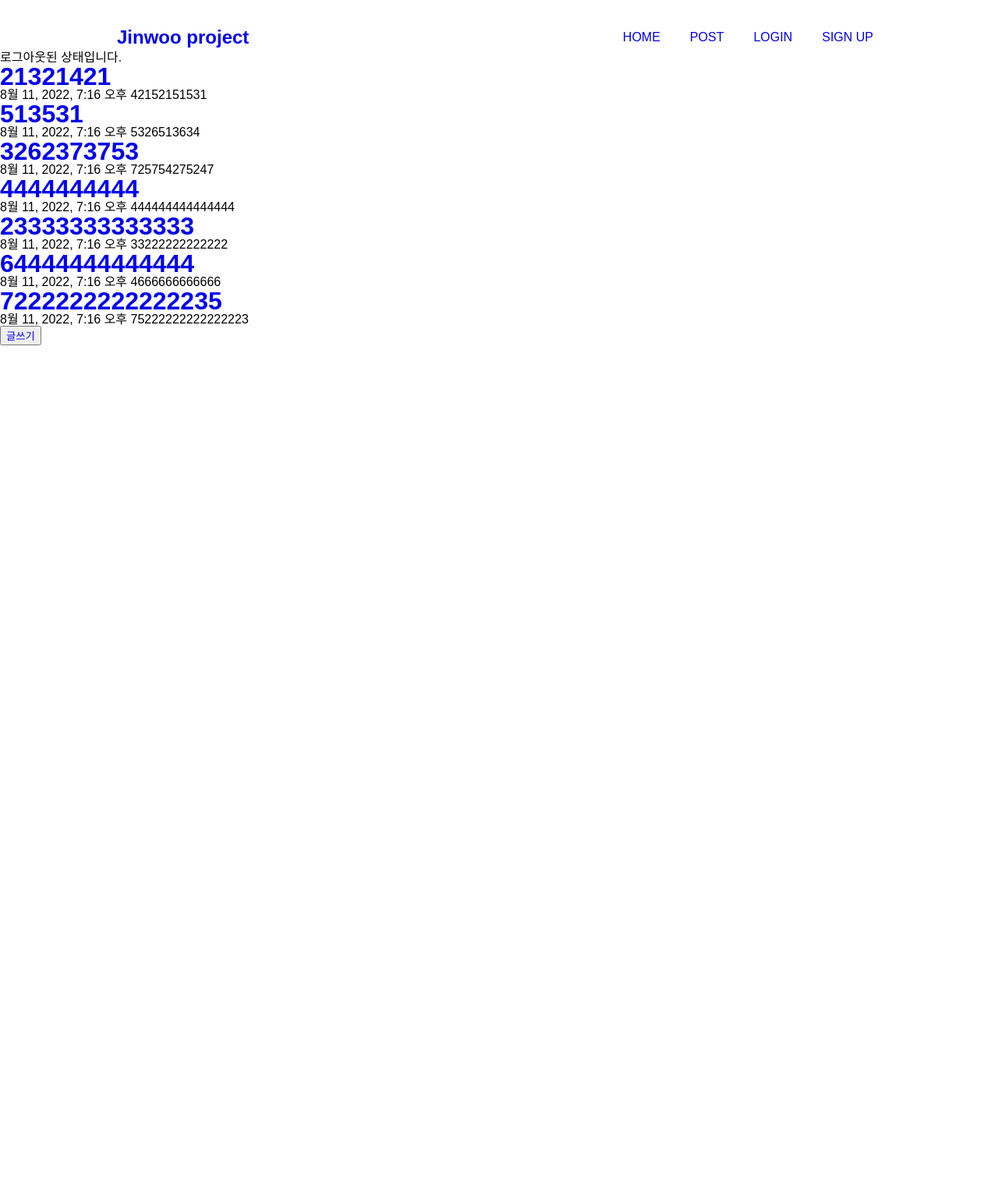
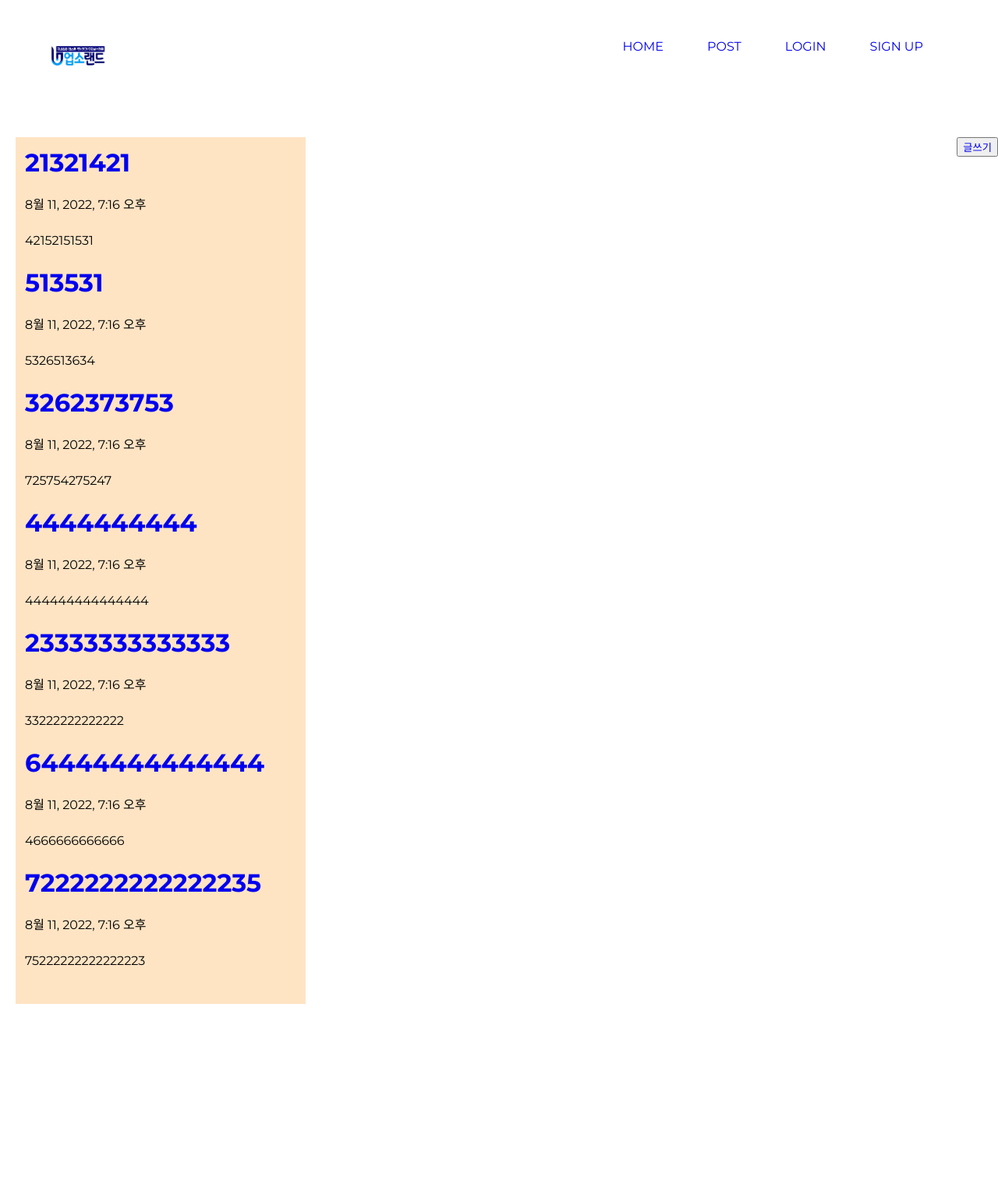
Before and after one commit to K-im-jinwoo/django-project, a Django app: page /posts/ in a window 1280 px wide. Shown: the top 1528 px of the page at 78% size. Before the commit the page ends 443 px from the top, so only its background shows below. Run offline with Django 3.2, Linux system fonts and the light colour scheme; data comes from the database, SQL or seed files in the repository; both versions use the stored data as it was after the commit.

Commit message:
리뷰모델 만들기전

```diff
--- /dev/null
+++ b/posts/static/posts/list_style.css
@@ -0,0 +1,23 @@
+.post-box {
+  position: relative;
+  width: 100%;
+  padding: 0 20px ;
+}
+.post {
+  display: flex;
+  flex-wrap: wrap;
+  width: 30%;
+  padding: 17px 12px;
+  background-color: bisque;
+}
+.post-dt-created,
+.post-content,
+.post-title{
+  width: 100%;
+  margin-bottom: 30px;
+}
+.post-create-btn {
+  position: absolute;
+  top: 0;
+  right: 0;
+}
--- a/posts/static/posts/style.css
+++ b/posts/static/posts/style.css
@@ -41,37 +41,85 @@ h1,h2,h3,h4,h5,h6 {
 
 /* nav bar */
 .navigator {
-  display: flex;
-  flex-direction: row;
-  justify-content: space-between;
-  align-items: center;
-  margin-top: 30px;
+	display: flex;
+	justify-content: space-between;
+	padding: 0 20px;
+	margin-top: 32px;
+	margin-bottom: 60px;
+}
+.title-logo {
+	width: 50px;
+	height: 50px;
 }
 
-.title {
-  margin-left: 150px;
+/* dropdown */
+.dropdown-button {
+	width: 48px;
+	height: 48px;
 }
 
-.menu{
-  display: flex;
-  justify-content: space-between;
+/* index */
+.desc-title {
+	width: 200px;
+	font-size: 40px;
+	margin-bottom: 26px;
+}
+.desc-jw p strong{
+	font-size: 20px;
+}
+.desc-jw {
+	margin-bottom: 18px;
+	font-size: 30px;
+	line-height: 40px;
+}
+.my-desc {
+	height: 100vh;
+	padding: 0 20px;
 }
 
-.menu-item{
-  margin-right: 18px;
-  padding: 10px;
+.btn a {
+	display: block;
+	border: solid 2px #fff;
+	border-radius: 8px;
+	color: #fff;
+	background-color: #191919;
+	width: 180px;
+	height: 56px;
 }
 
-.menu-item:last-child{
-  margin-right: 150px;
+
+/* 1280px */
+@media screen and (min-width:1280px) {
+	.navigator {
+		padding: 0 60px;
+	}
+	.title-logo {
+		width: 80px;
+		height: 80px;
+	}
+	.dropdown-button {
+		position: absolute;
+		top: 9999px;
+	}
+	.menu {
+		display: flex;
+	}
+	.menu-item {
+		margin-right: 16px;
+	}
+	.menu-item a {
+		display: block;
+		padding: 20px;
+	}
+
+	.desc-title {
+		width: 100%;
+		font-size: 50px;
+	}
+
+	.my-desc {
+		display: flex;
+		justify-content: space-around;
+		padding: 0 100px;
+	}
 }
-
-/* header */
-.desc {
-  display: inline-flex;
-  flex-direction: column;
-  justify-content: flex-start;
-  align-items: center;
-  width: 509px;
-  margin-right: 10px;
-}
--- a/posts/templates/posts/base.html
+++ b/posts/templates/posts/base.html
@@ -9,14 +9,24 @@
   <title>practice</title>
   {% block style %}
   {% endblock style %}
+  <link rel="stylesheet" href="{% static 'posts/style.css' %}">
+  <link rel="preconnect" href="https://fonts.googleapis.com">
+  <link rel="preconnect" href="https://fonts.gstatic.com" crossorigin>
+  <link href="https://fonts.googleapis.com/css2?family=Montserrat:wght@100;200;300;400;500;700&display=swap" rel="stylesheet">
 </head>
 <body>
   <nav class="navigator">
     <h1 class="title">
-      <a href="{% url 'index' %}">
-        Jinwoo project
+      <a href="{% url 'index' %}" class="title-link">
+        <!-- Jinwoo project -->
+        <img src="{% static 'posts/logo.png' %}" alt="로고" class="title-logo">
       </a>
     </h1>
+    <div class="dropdown">
+      <button type="button" class="dropdown-button">
+        <img src="{% static 'posts/logo.png '%}" alt="드랍다운">
+      </button>
+      <div class="dropdown-menu">
         <ul class="menu">
           <li class="menu-item">
             <a href="{% url 'index' %}">HOME</a>
@@ -40,13 +50,15 @@
             </li>
           {% endif %}
         </ul>
+      </div>
+    </div>
 
   </nav>
-  {% if user.is_authenticated %}
+  <!-- {% if user.is_authenticated %}
     <p>안녕하세요 {{user}}님의 닉네임음{{user.nickname}}입니다.!!</p>
   {% else %}
     <p>로그아웃된 상태입니다.</p>
-  {% endif %}
+  {% endif %} -->
 
   {% block content %}
   {% endblock content %}
--- a/posts/templates/posts/post_list.html
+++ b/posts/templates/posts/post_list.html
@@ -2,27 +2,37 @@
 {% load static %}
 
 {% block style %}
+  <link rel="stylesheet" href="{% static 'posts/list_style.css' %}" />
   <link rel="stylesheet" href="{% static 'posts/style.css' %}" />
+  <link rel="preconnect" href="https://fonts.googleapis.com">
+  <link rel="preconnect" href="https://fonts.gstatic.com" crossorigin>
+  <link href="https://fonts.googleapis.com/css2?family=Montserrat:wght@100;200;300;400;500;700&display=swap" rel="stylesheet">
 {% endblock style %}
 
 {% block content %}
+  <div class="post-box">
     {% if post %}
-    <div>
+      <div class="post">
         {% for post in post %}
-        <h1>
+          <h1 class="post-title">
             <a href="{% url 'post-detail' post.id %}">
               {{post.title}}
             </a>
           </h1>
-        <p>
+          <span class="post-dt-created">
             {{post.dt_created}}
+          </span>
+          <p class="post-content">
             {{post.content}}
           </p>
         {% endfor %}
       </div>
     {% endif %}
 
-  <button type='button'>
+
+  <button type='button' class="post-create-btn">
     <a href="{% url 'post-create' %}">글쓰기</a>
   </button>
+  </div>
+
 {% endblock content %}
```
Also changed, not shown: posts/templates/posts/index.html (+11 -6 lines), db.sqlite3, posts/static/posts/logo.png (added). Lines whose indentation alone changed are shown as unchanged.
